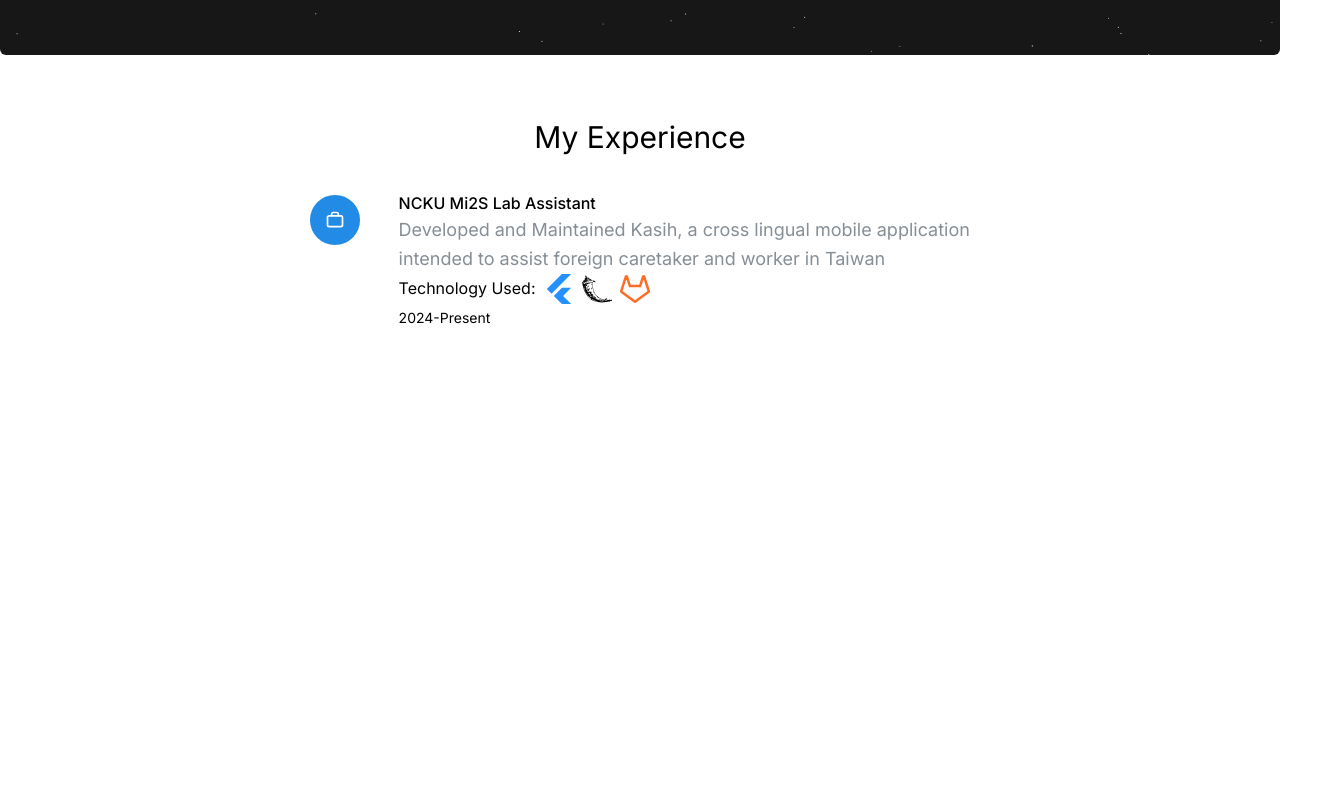
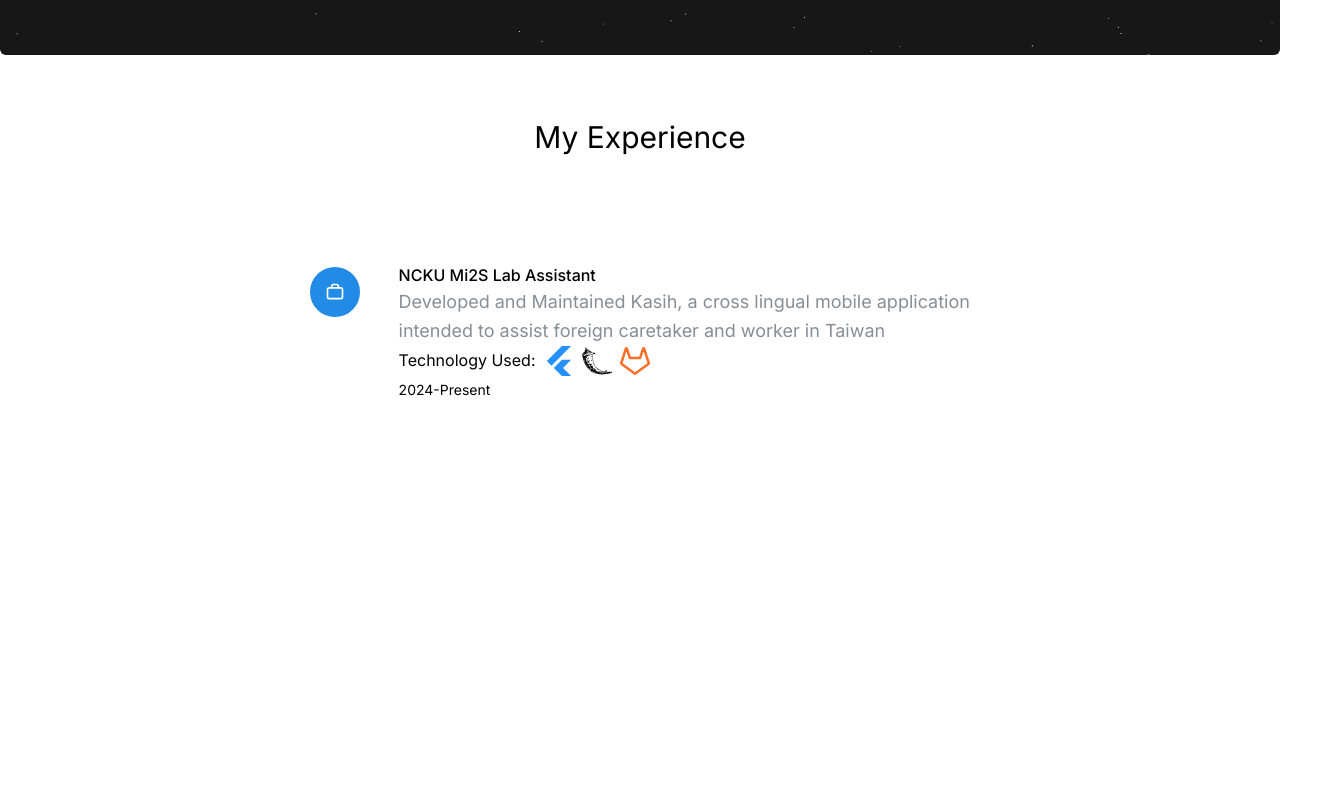
Before and after one commit to AndresLie/AndresLie, a Next.js app: page / in a window 1280 px wide. Shown: the part 745-1540 px from the top of the page, 1320 px wide, since content can reach past the window. Built offline with nearby package versions, Linux system fonts and the light colour scheme.

Commit message:
fix bug width>100%

```diff
--- a/src/app/contact.tsx
+++ b/src/app/contact.tsx
@@ -3,7 +3,7 @@ import { Icon } from "@iconify/react";
 
 export default function Contact() {
   return (
-    <div className="h-[85vh] w-full flex flex-col items-center justify-center mx-10">
+    <div className="h-[85vh]  flex flex-col items-center justify-center px-10 w-full" >
       <h1 className="text-3xl mb-8">Contact Me</h1>
 
       {/* Wrap the icons in a mailto link */}
--- a/src/app/experience.tsx
+++ b/src/app/experience.tsx
@@ -9,8 +9,8 @@ export default function Experience() {
 
 
     return (
-        <div className=' h-[80vh] md:h-[105vh] flex flex-col items-center'>
-            <h1 className='mb-10 text-3xl'>My Experience</h1>
+        <div className=' h-[80vh] md:h-[110vh] flex flex-col items-center mt-16 w-full'>
+            <h1 className='mb-28 text-3xl'>My Experience</h1>
             <Timeline active={1} bulletSize={50} lineWidth={9} >
                 <Timeline.Item bullet={<IconBriefcase2 size={20} />} title="NCKU Mi2S Lab Assistant">
                     <Text c="dimmed" size="lg">Developed and Maintained Kasih, a cross lingual mobile application <br></br> intended to assist foreign caretaker and worker in Taiwan</Text>
--- a/src/app/page.tsx
+++ b/src/app/page.tsx
@@ -35,10 +35,10 @@ export default function Page() {
   return (
     <MantineProvider>
       <Navbar setActiveSection={setActiveSection} activeSection={activeSection} />
-      <section id="Home" className="mb-16">
+      <section id="Home" className="">
         <Home />
       </section>
-      <section id="Experience" className="mb-8">
+      <section id="Experience" className="mb-24">
         <Experience />
       </section>
       <section id="Projects">
--- a/src/app/projects.tsx
+++ b/src/app/projects.tsx
@@ -9,7 +9,7 @@ export default function Projects() {
 
 
     return (
-        <div className='flex flex-col items-center mb-32 justify-around'>
+        <div className='flex flex-col items-center mb-32 justify-around w-full'>
             <h1 className='mb-10 text-3xl '>My Projects</h1>
             <ProjectCard id="Music-Player">
             <TextHalf
--- a/src/app/skills.tsx
+++ b/src/app/skills.tsx
@@ -5,7 +5,7 @@ import SkillContainer from '@/components/ui/skill-container';
 
 export default function Skills() {
     return (
-        <div className='space-y-8 flex flex-col  ml-[4vw] mr-[4vw] md:ml-[10vw] md:mr-[10vw] mb-32'>
+        <div className='space-y-8 flex flex-col  px-[4vw] md:px-[10vw] mb-32 w-full'>
 
             <h1 className='text-3xl mb-20 self-center'>My Skills</h1>
             <SkillContainer title='Frontend Development' id='Frontend'>
```
